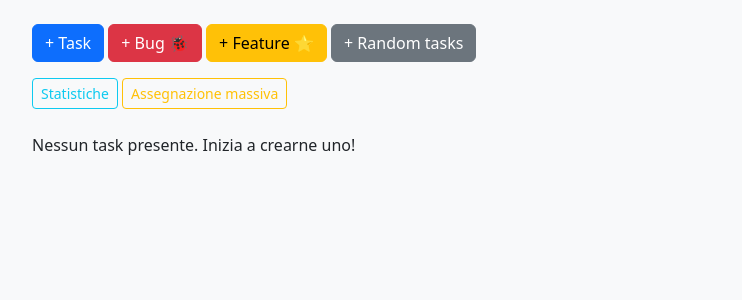
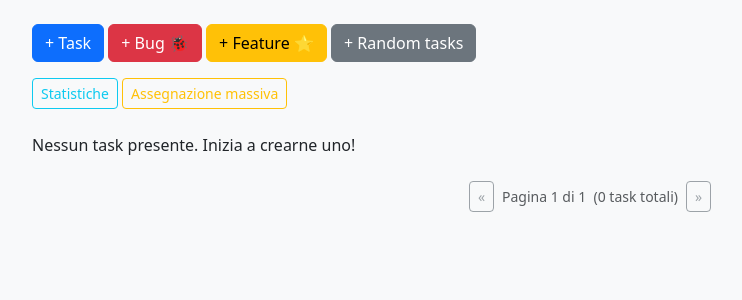
Before and after one commit to antoniochiurla/aula-corso-sviluppatore-liguria-2026, a Django app: page / in a window 1280 px wide. Shown: the part 46-346 px from the top of the page, without its empty margins (50-792 px from the left). Run offline with Django 5.2, Linux system fonts and the light colour scheme; the visitor is signed in with stand-in values (Sample User, id 1); data that the repository does not hold is empty.

Commit message:
Aggiunge paginazione alla view index (12 task per pagina)
Usa Django Paginator sull'elenco principale. Il queryset rimane
non ottimizzato: ogni task nel template accede a created_by,
assigned_to, bugtask e featuretask con query lazy separate.

Co-Authored-By: Claude Sonnet 4.6 <noreply@anthropic.com>

```diff
--- a/mytamasy/tasks/templates/tasks/index.html
+++ b/mytamasy/tasks/templates/tasks/index.html
@@ -61,6 +61,26 @@
             <p>Nessun task presente. Inizia a crearne uno!</p>
             {% endfor %}
         </div>
+
+        <!-- PAGINAZIONE -->
+        <div class="d-flex justify-content-center align-items-center gap-2 mt-2 mb-4">
+            {% if page_obj.has_previous %}
+            <a href="?page={{ page_obj.previous_page_number }}" class="btn btn-outline-secondary btn-sm">«</a>
+            {% else %}
+            <button class="btn btn-outline-secondary btn-sm" disabled>«</button>
+            {% endif %}
+
+            <span class="text-muted small">
+                Pagina {{ page_obj.number }} di {{ page_obj.paginator.num_pages }}
+                &nbsp;({{ page_obj.paginator.count }} task totali)
+            </span>
+
+            {% if page_obj.has_next %}
+            <a href="?page={{ page_obj.next_page_number }}" class="btn btn-outline-secondary btn-sm">»</a>
+            {% else %}
+            <button class="btn btn-outline-secondary btn-sm" disabled>»</button>
+            {% endif %}
+        </div>
     </div>
 </body>
 </html>
--- a/mytamasy/tasks/views.py
+++ b/mytamasy/tasks/views.py
@@ -3,6 +3,7 @@ import random
 from django.shortcuts import render, redirect
 from django.http import HttpResponse, HttpRequest, HttpResponseForbidden
 from django.contrib.auth import logout
+from django.core.paginator import Paginator
 from django.contrib.auth.models import User
 from django.views.generic import ListView
 
@@ -76,9 +77,15 @@ class TaskListView(ListView):
 def index(request):
     log.debug(f"Begin of index")
     # Recuperiamo tutti i task dal database
-    tasks = Task.objects.all().order_by('-created_at')
+    # Problema: nessun select_related/prefetch_related → il template accede
+    # a t.created_by, t.assigned_to, t.bugtask, t.featuretask con query lazy
+    # separate per ogni task (4 query × N task per pagina)
+    all_tasks = Task.objects.all().order_by('-created_at')
+    paginator = Paginator(all_tasks, 12)
+    page_obj = paginator.get_page(request.GET.get('page', 1))
     context = {
-        'tasks': tasks,
+        'tasks': page_obj,
+        'page_obj': page_obj,
         'colors': colors,
         'icons': icons}
     return render(request, 'tasks/index.html', context)
```
